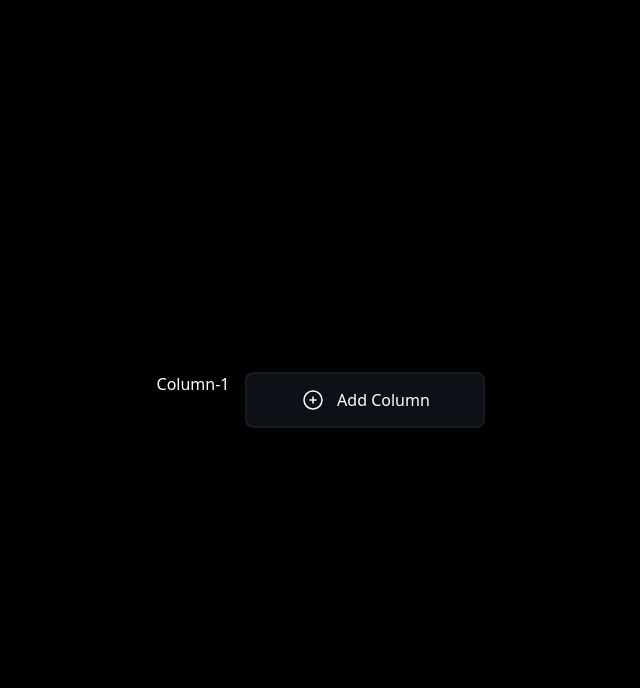
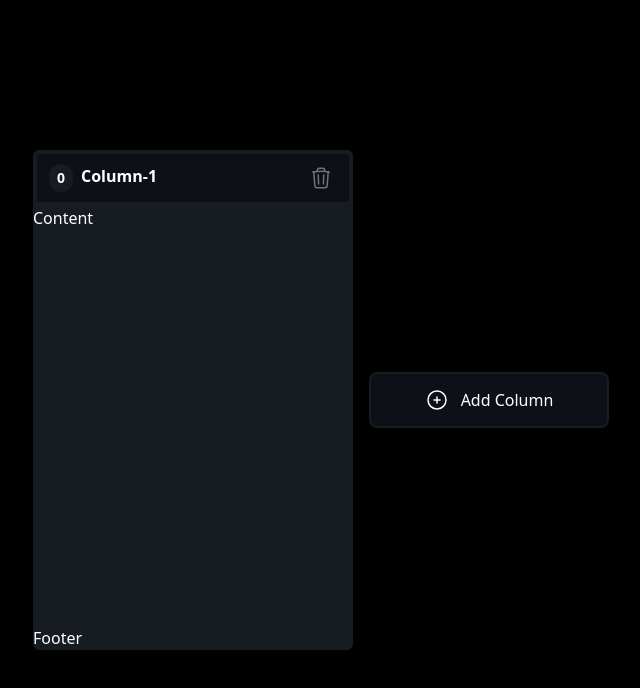
Before and after one commit to PrinceNarteh/kanban-board, a React (Vite) app: page / in a window 1280 px wide. Both pictures are taken after a click on the button "Add Column". Shown: the top 688 px of the page, without its empty margins (319-959 px from the left). Built offline with nearby package versions, Linux system fonts and the light colour scheme.

Commit message:
feat: style column item heading and add delete column function

```diff
--- a/src/components/ColumnItem.tsx
+++ b/src/components/ColumnItem.tsx
@@ -1,12 +1,31 @@
 import React from "react";
-import { Column } from "../types";
+import { Column, Id } from "../types";
+import { TrashIcon } from "../icons";
 
 interface ColumnItemProps {
   column: Column;
+  deleteColumn: (id: Id) => void;
 }
 
-const ColumnItem: React.FC<ColumnItemProps> = ({ column }) => {
-  return <div>{column.title}</div>;
+const ColumnItem: React.FC<ColumnItemProps> = ({ column, deleteColumn }) => {
+  return (
+    <div className="bg-secondary w-80 h-[500px] max-h-[500px] rounded-md flex flex-col">
+      <div className="bg-primary h-14 rounded-md cursor-grab p-3 font-bold border-secondary border-4 flex items-center justify-between">
+        <div className="flex gap-2">
+          <div className="flex-center bg-secondary px-2 py-1 text-sm rounded-full">
+            0
+          </div>
+          {column.title}
+        </div>
+        <TrashIcon
+          onClick={() => deleteColumn(column.id)}
+          className="stroke-gray-500 hover:stroke-white hover:bg-secondary rounded px-1 py-2 duration-300"
+        />
+      </div>
+      <div className="flex-grow">Content</div>
+      <div>Footer</div>
+    </div>
+  );
 };
 
 export default ColumnItem;
--- a/src/components/ColumnList.tsx
+++ b/src/components/ColumnList.tsx
@@ -1,16 +1,21 @@
 import React from "react";
-import { Column } from "../types";
+import { Column, Id } from "../types";
 import ColumnItem from "./ColumnItem";
 
 interface ColumnListProps {
   columns: Column[];
+  deleteColumn: (id: Id) => void;
 }
 
-const ColumnList: React.FC<ColumnListProps> = ({ columns }) => {
+const ColumnList: React.FC<ColumnListProps> = ({ columns, deleteColumn }) => {
   return (
     <div className="flex gap-4">
       {columns.map((column) => (
-        <ColumnItem key={column.id} column={column} />
+        <ColumnItem
+          key={column.id}
+          column={column}
+          deleteColumn={deleteColumn}
+        />
       ))}
     </div>
   );
--- a/src/components/KanbanBoard.tsx
+++ b/src/components/KanbanBoard.tsx
@@ -1,5 +1,5 @@
 import { useState } from "react";
-import { Column } from "../types";
+import { Column, Id } from "../types";
 import { generateId } from "../utils";
 import AddColumnBtn from "./AddColumnBtn";
 import ColumnList from "./ColumnList";
@@ -16,10 +16,15 @@
     setColumns([...columns, newColumn]);
   };
 
+  const deleteColumn = (id: Id) => {
+    const newColumns = columns.filter((column) => column.id !== id);
+    setColumns(newColumns);
+  };
+
   return (
     <div className="m-auto flex w-full min-h-screen items-center overflow-x-auto px-10">
-      <div className="mx-auto flex gap-4">
-        <ColumnList columns={columns} />
+      <div className="mx-auto flex gap-4 items-center">
+        <ColumnList columns={columns} deleteColumn={deleteColumn} />
         <AddColumnBtn onClick={addNewColumn} />
       </div>
     </div>
--- a/src/icons/TrashIcon.tsx
+++ b/src/icons/TrashIcon.tsx
@@ -1,18 +1,21 @@
-export const TrashIcon = () => {
+type TrashIconProps = React.ButtonHTMLAttributes<HTMLButtonElement>;
+
+export const TrashIcon = (props: TrashIconProps) => {
   return (
+    <button {...props}>
       <svg
         xmlns="http://www.w3.org/2000/svg"
         fill="none"
         viewBox="0 0 24 24"
         strokeWidth={1.5}
-      stroke="currentColor"
         className="w-6 h-6"
       >
         <path
           strokeLinecap="round"
           strokeLinejoin="round"
-        d="M12 9v6m3-3H9m12 0a9 9 0 1 1-18 0 9 9 0 0 1 18 0Z"
+          d="m14.74 9-.346 9m-4.788 0L9.26 9m9.968-3.21c.342.052.682.107 1.022.166m-1.022-.165L18.16 19.673a2.25 2.25 0 0 1-2.244 2.077H8.084a2.25 2.25 0 0 1-2.244-2.077L4.772 5.79m14.456 0a48.108 48.108 0 0 0-3.478-.397m-12 .562c.34-.059.68-.114 1.022-.165m0 0a48.11 48.11 0 0 1 3.478-.397m7.5 0v-.916c0-1.18-.91-2.164-2.09-2.201a51.964 51.964 0 0 0-3.32 0c-1.18.037-2.09 1.022-2.09 2.201v.916m7.5 0a48.667 48.667 0 0 0-7.5 0"
         />
       </svg>
+    </button>
   );
 };
--- a/src/index.css
+++ b/src/index.css
@@ -7,3 +7,9 @@
 #root {
   @apply bg-black text-white box-border;
 }
+
+@layer utilities {
+  .flex-center {
+    @apply flex justify-center items-center;
+  }
+}
```
Lines whose indentation alone changed are shown as unchanged.
